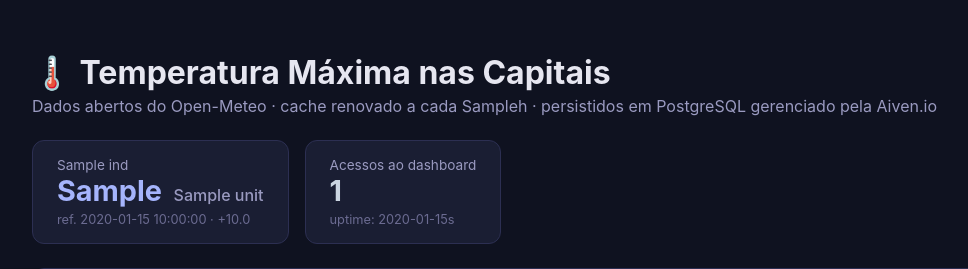
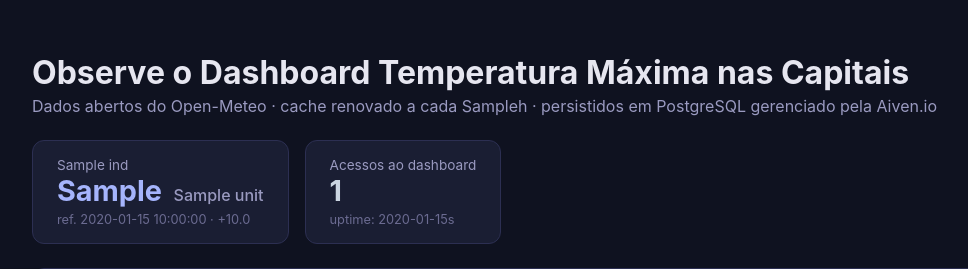
Before and after one commit to queumylle/ProjetoAV2-devops, a Flask app: template app/templates/dashboard.html in a window 1280 px wide. Shown: the top 269 px of the page, without its empty margins (0-968 px from the left). Run offline with Flask 3, Linux system fonts and the light colour scheme; the template is opened without the code that fills it: most values are stand-ins (such as "Sample title", 1, 10 or a date in 2020); some libraries are stand-ins or nearby versions.

Commit message:
Update header text in dashboard template

```diff
--- a/app/templates/dashboard.html
+++ b/app/templates/dashboard.html
@@ -9,7 +9,7 @@
 </head>
 <body>
   <header>
-    <h1>🌡️ Temperatura Máxima nas Capitais</h1>
+    <h1> Observe o Dashboard Temperatura Máxima nas Capitais</h1>
     <p class="subtitle">
       Dados abertos do Open-Meteo · cache renovado a cada {{ data.cache_hours }}h ·
       persistidos em PostgreSQL gerenciado pela Aiven.io
```
